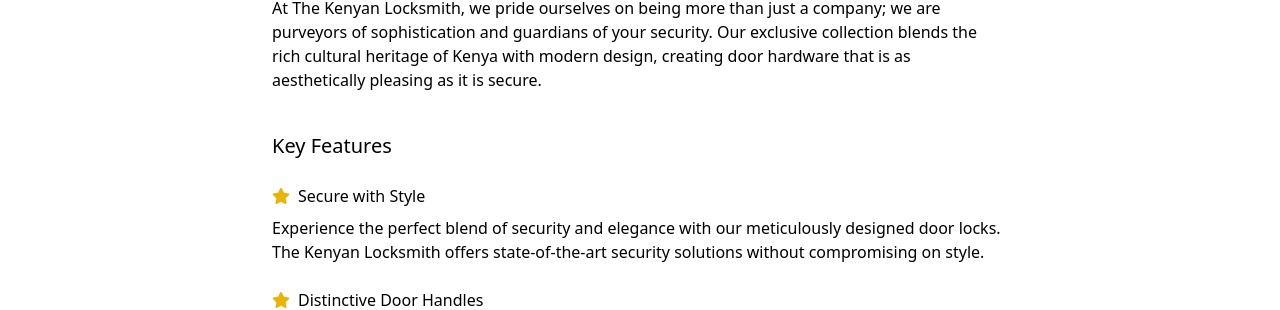
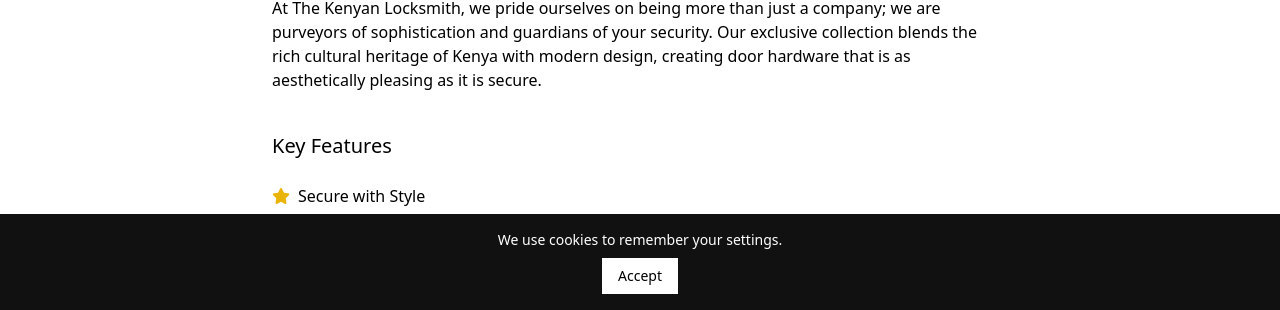
Before and after one commit to JohnnyKhayo/locksmith, a plain HTML site: page frontend/about.html in a window 1280 px wide. Shown: the part 490-800 px from the top of the page. Drawn offline with nearby package versions, Linux system fonts and the light colour scheme; no server answers.

Commit message:
feat: add accept cookie banner stored for 7 days

```diff
--- a/frontend/about.html
+++ b/frontend/about.html
@@ -212,6 +212,13 @@
     </div>
   </footer>
 
+  <div id="cookie-banner" class="fixed bottom-0 left-0 right-0 p-4 text-center" style="background-color: rgb(17, 17, 17); color: rgb(255, 255, 255); display: none;">
+  <p class="text-sm mb-2">We use cookies to remember your settings.</p>
+  <button type="button" id="cookie-accept" class="bg-white text-black px-4 py-2 text-sm">
+    Accept
+  </button>
+</div>
+
     <script src="main.js"></script>
 
 
--- a/frontend/main.js
+++ b/frontend/main.js
@@ -181,4 +181,36 @@
 
 showOpenHours();
 
+// cookie functionality
+function setCookie(name, value, days) {
+  const date = new Date();
+  date.setTime(date.getTime() + days * 24 * 60 * 60 * 1000);
+  document.cookie = name + "=" + value + ";expires=" + date.toUTCString() + ";path=/";
+}
+
+function getCookie(name) {
+  const cookies = document.cookie.split(";");
+  for (let i = 0; i < cookies.length; i++) {
+    const part = cookies[i].trim();
+    if (part.indexOf(name + "=") === 0) {
+      return part.slice(name.length + 1);
+    }
+  }
+  return "";
+}
+
+const banner = document.querySelector("#cookie-banner");
+const acceptBtn = document.querySelector("#cookie-accept");
+
+if (banner && getCookie("cookiesAccepted") !== "yes") {
+  banner.style.display = "block";
+}
+
+if (acceptBtn) {
+  acceptBtn.addEventListener("click", function () {
+    setCookie("cookiesAccepted", "yes", 7);
+    banner.style.display = "none";
+  });
+}
+
 loadProducts();
```
Also changed, not shown: frontend/contact.html (+7 -0 lines), frontend/index.html (+7 -0 lines), frontend/ourproducts.html (+7 -0 lines).
